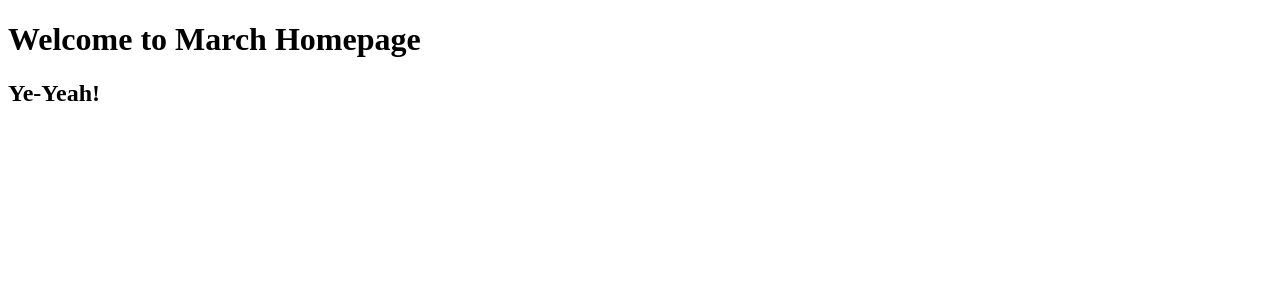
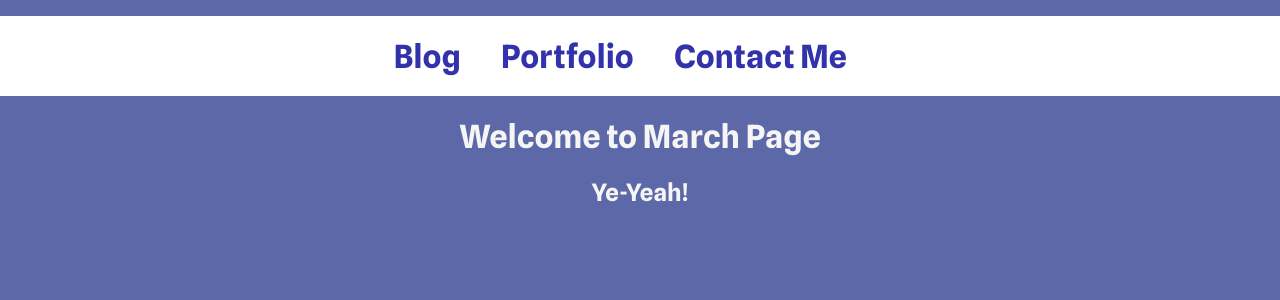
Before and after one commit to Magnanimoose/monthly_challenges, a Django app: page /challenge/march in a window 1280 px wide. Shown: the top 300 px of the page. Run offline with Django 3.2, Linux system fonts and the light colour scheme.

Commit message:
Monthly Challenged App - finished

```diff
--- /dev/null
+++ b/challenges/static/challenges/includes/header.css
@@ -0,0 +1,31 @@
+/* Despite this .css file being a different location to base.css, and challenges.css,
+the calls from the doc are stil global */
+
+header {
+    width: 100%;
+    height: 5rem;
+    background-color: white;
+
+}
+
+header nav {
+    width: 100%;
+    height: 100%;
+    display: flex; /*flexbox*/
+    justify-content: center;
+    align-items: center;
+    margin: 1rem 0;
+}
+
+header nav a { /* 'header nav a' targets the anchor tags aka text*/
+    color: rgb(50, 50, 170);
+    font-size: 2rem;
+    font-weight: bold;
+    text-decoration: none;
+    padding-right: 40px; /* adds spacing between header elements*/
+}
+
+header nav a:hover, /* here is the change when mouse is hovering over anchor*/
+header nav a:active {
+    color: yellowgreen;
+}
--- a/challenges/templates/challenges/challenge.html
+++ b/challenges/templates/challenges/challenge.html
@@ -1,17 +1,21 @@
-<!DOCTYPE html>
-<html lang="en">
-<head>
-    <meta charset="UTF-8">
-    <meta http-equiv="X-UA-Compatible" content="IE=edge">
-    <meta name="viewport" content="width=device-width, initial-scale=1.0">
-    <title>Home</title>
-</head>
-<body>
-    <h1>Welcome to {{ month_name|title }} Homepage</h1>
+{% extends 'base.html' %}
+{% load static %}
+<!-- This page loads the individual month webpages-->
+
+    {% block CSS_files %}
+    <link href="{% static "challenges/includes/header.css" %}" rel="stylesheet">
+    {% endblock %}
+
+    {% block page_title %}
+    Welcome to homepage
+    {% endblock %}
+
+    {% block content %}
+    {% include "challenges/includes/header.html"  %}
+    <h1>Welcome to {{ month_name|title }} Page</h1>
     {% if text is not None %}
     <h2>{{ text|title }}</h2>             <!--This is Django code that inputs Django vars.-->
     {% else %}
     <p> I have nothing to say </p>
     {% endif %}
-</body>
-</html>
+    {% endblock %}
--- /dev/null
+++ b/challenges/templates/challenges/includes/header.html
@@ -0,0 +1,18 @@
+<!--This page is a snippet of code for creating the Navbar that all pages will share-->
+
+<!-- Since this is a snippet included in index.html, it is cleaner to load it in that doc instead of this one-->
+
+<!--
+{% load static %}
+{% block CSS_files %}
+<link rel="stylesheet" href = "{% static "challenges/includes/header.css" %}">
+{% endblock %}
+-->
+
+<header>
+    <nav>
+        <a href="{% url "index" %}"> Blog </a>
+        <a href=""> Portfolio </a>
+        <a href=""> Contact Me </a>
+    </nav>
+</header>
--- a/challenges/urls.py
+++ b/challenges/urls.py
@@ -4,7 +4,7 @@ from django.urls import reverse
 
 """This is the URL config the order the paths are listed is important"""
 urlpatterns = [
-    path("", views.index),
+    path("", views.index, name="index"),
     path("<int:month>", views.monthpages_by_number),
     path("<str:month>", views.monthpages, name="month-challenge") # this is a dynamic path and segment, prevents long list of paths. Good for writing blogs
 
--- a/challenges/views.py
+++ b/challenges/views.py
@@ -4,7 +4,7 @@ from django.shortcuts import render
 from django.http import HttpResponse, HttpResponseNotFound, HttpResponseRedirect
 from django.urls import reverse
 from django.template.loader import render_to_string #allows use of HTML docs by converting them to str
-
+from django.http import Http404
 # Create your views here.
 
 # def jan(request):
@@ -21,13 +21,14 @@ m_challenges = {
     "february": "Feb is the cat",
     "march": "Ye-yeah!",
     "april": "Yoyo!",
-    "June": None,
-    "July": None,
-    "August": None,
-    "September": None,
-    "October": None,
-    "November": None,
-    "December": None
+    "may": "Forgot about MAY!",
+    "june": None,
+    "july": None,
+    "august": None,
+    "september": None,
+    "october": None,
+    "november": None,
+    "december": None
 }
 
 
@@ -75,4 +76,10 @@ def monthpages(request, month): # second arg is the <placeholder> mentioned in u
             "month_name": month
         }) #shorthanded version of above 2 comments
     except:
-        return HttpResponseNotFound("<h1>Well dang</h1>")
+        # response_data = render_to_string("404.html")
+        #return HttpResponseNotFound(response_data) # Obsolete command. Instead we raise the class 404 by importing http404
+        raise Http404() # automatically looks for 404.html in root template folder.
+                        # This is useful when deving since you get the bultin errors when urls dont work helping you troubleshoot
+
+# The objective of your views.py is to keep the functions as lean as possible and avoid any hardcoded html.
+#  Leave all html for the actual html documents
--- /dev/null
+++ b/monthly_challenges/Troubleshoot.txt
@@ -0,0 +1,2 @@
+21/1/22: Browser refused connection. Try cleaning the cache
+then restarting the computer and wifi (has to be 30 seconds)
--- /dev/null
+++ b/static/base.css
@@ -0,0 +1,16 @@
+@import url('https://fonts.googleapis.com/css2?family=Spline+Sans:wght@300;700&display=swap');
+
+html { /*this line was copied and pasted from Google Fonts*/
+    font-family: 'Spline Sans', sans-serif;
+
+}
+
+body { /* removes default margin set by browsers  */
+    margin: 0;
+    background-color: rgb(93, 104, 168) ;
+}
+
+h2, h1 {
+    color: whitesmoke;
+    text-align: center;
+}
--- /dev/null
+++ b/templates/base.html
@@ -0,0 +1,25 @@
+{% load static %} <!-- Space on-top to load general plugins, in this case CSS-->
+
+<!DOCTYPE html>
+<html lang="en">
+<head>
+    <meta charset="UTF-8">
+    <meta http-equiv="X-UA-Compatible" content="IE=edge">
+    <meta name="viewport" content="width=device-width, initial-scale=1.0">
+    <title>
+        {% block page_title %}Fallback title{% endblock %}
+    </title>
+
+    <!-- CSS styling is always placed in the <head> section of HTML-->
+    <link rel="stylesheet" href="{% static "base.css" %}"> <!-- this line is applied globally by default-->
+
+    {% block CSS_files %} {% endblock %}
+
+</head>
+<body>
+    {% block content %}
+    {% endblock %}
+</body>
+</html>
+
+<!--This is a html template for Document inheritance-->
```
Also changed, not shown: challenges/static/challenges/challenges.css (added, +40 -0 lines), challenges/templates/challenges/index.html (+18 -11 lines), monthly_challenges/settings.py (+14 -4 lines), templates/404.html (added, +10 -0 lines), challenges/static/challenges/README.txt (added), challenges/templates/challenges/includes/README.txt (added), static/README.txt (added).
